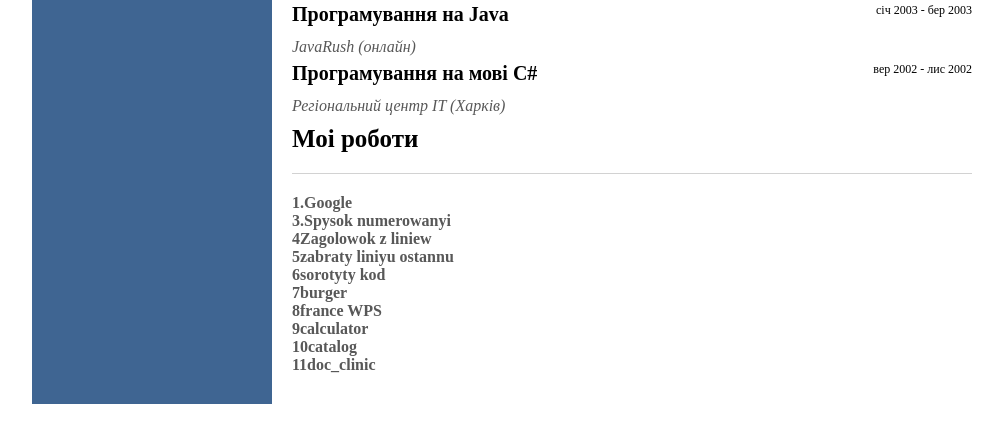
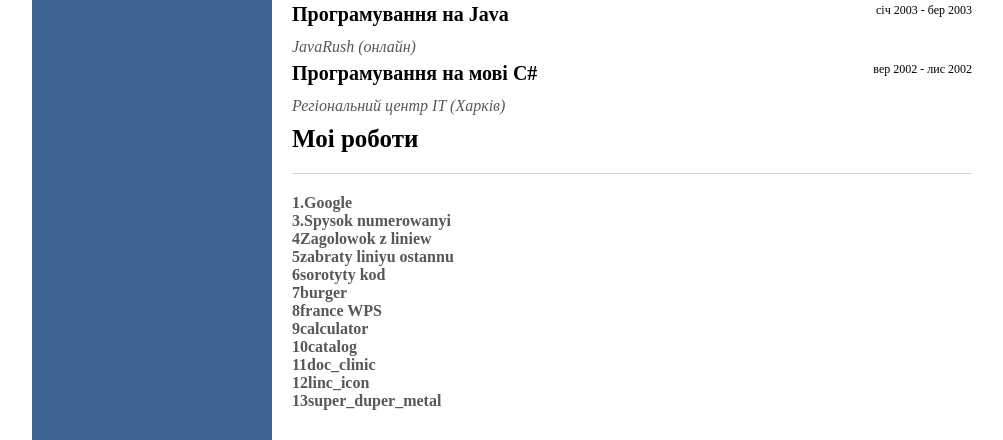
Before and after one commit to Pernerovski/Pernerovski.github.io, a plain HTML site: page index.html in a window 1280 px wide. Shown: the part 828-1268 px from the top of the page, without its empty margins (128-1131 px from the left). Before the commit the page ends 1232 px from the top, so only its background shows below. Drawn offline with Linux system fonts and the light colour scheme.

Commit message:
Add files via upload

```diff
--- a/index.html
+++ b/index.html
@@ -205,6 +205,14 @@
 								<span class="expirience-my-works">
 									11doc_clinic</span>
 							</a>
+							<a  href="pernerovski.github.io/proekty/12link icon/index.html"target="_blank">
+								<span class="expirience-my-works">
+									12linc_icon</span>
+							</a>
+							<a  href="pernerovski.github.io/proekty/13metal band/index.html"target="_blank">
+								<span class="expirience-my-works">
+									13super_duper_metal</span>
+							</a>
 							</div>
 						</div>
 				</div>
```
